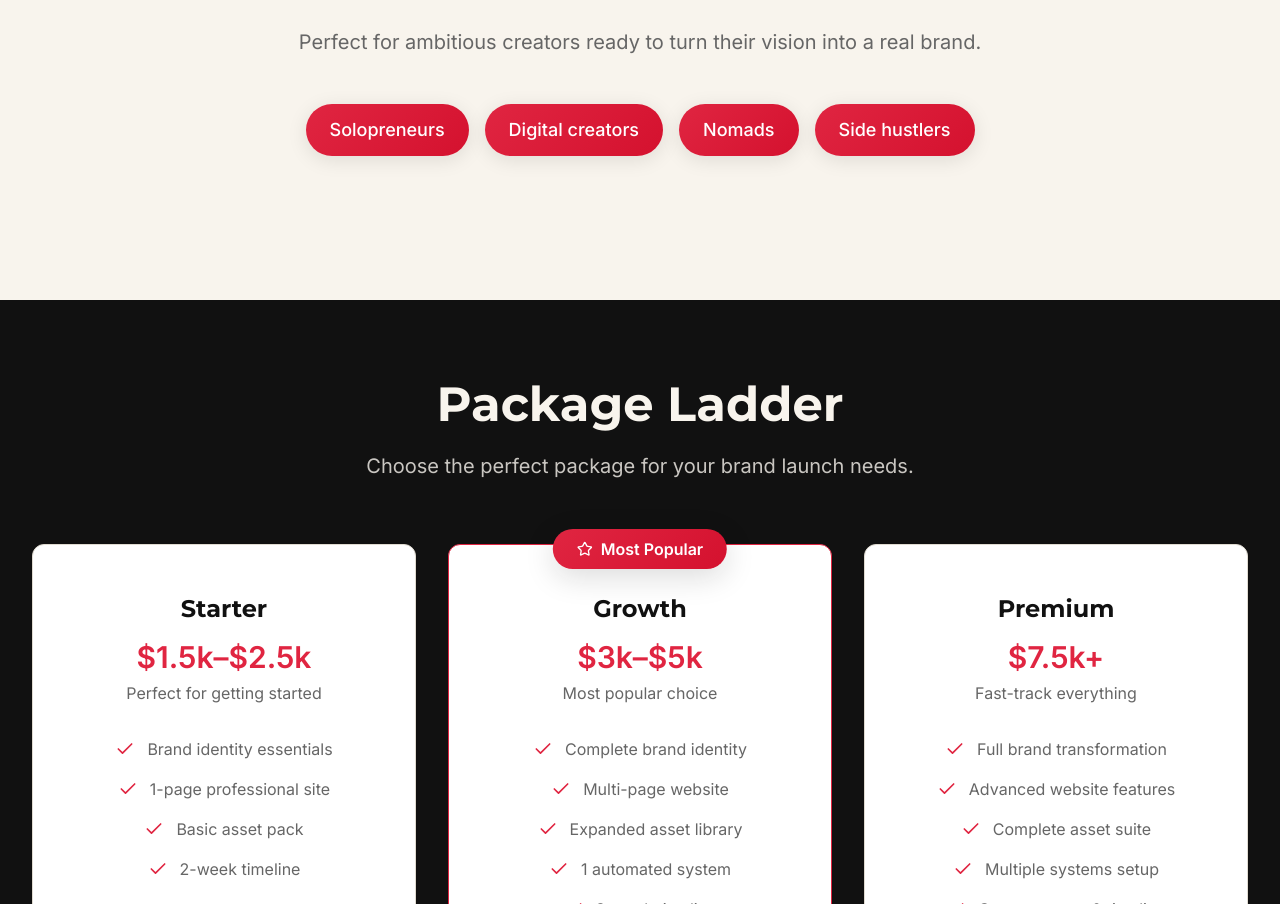
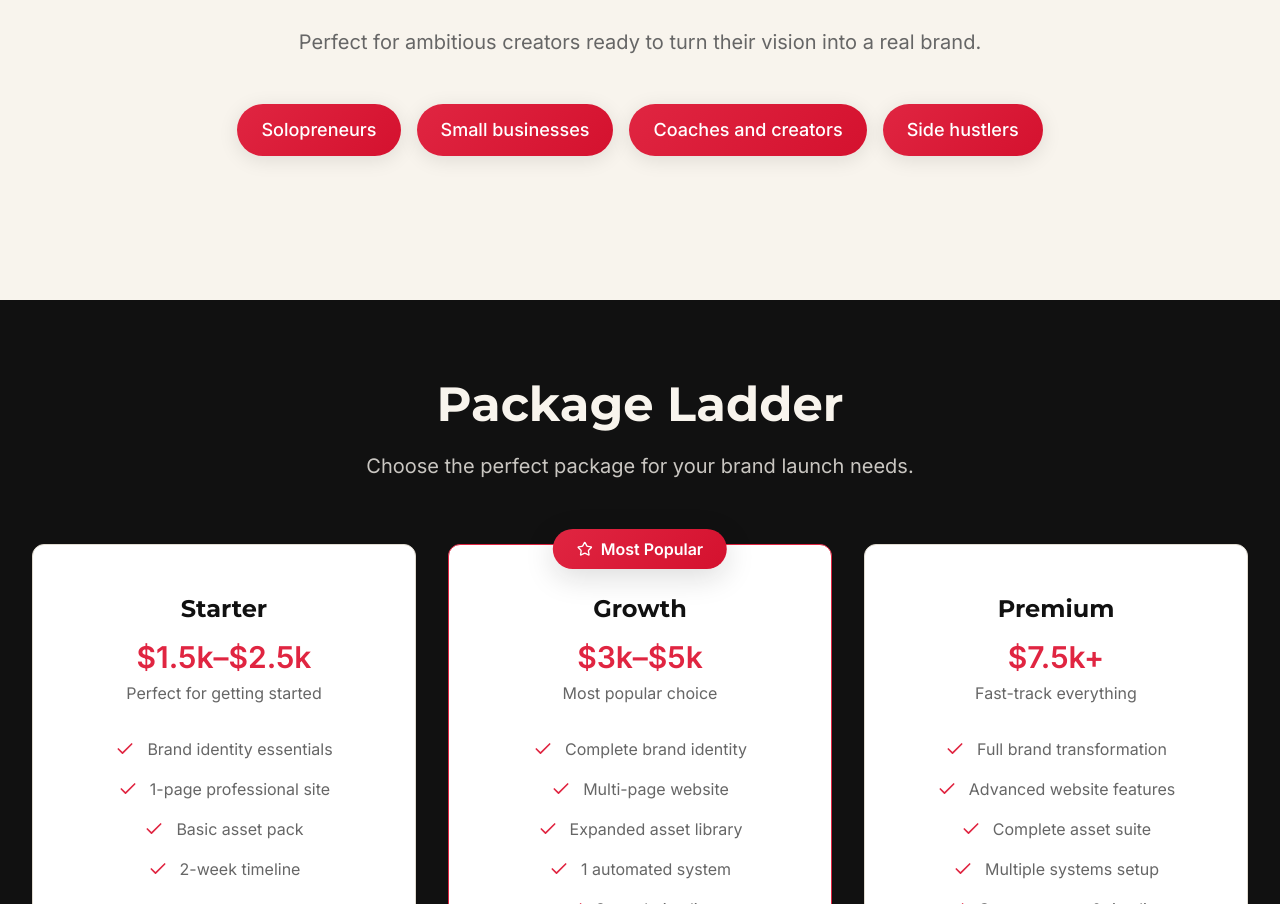
Before and after one commit to lynnslens/launchspark-kit, a React (Vite) app: page / in a window 1280 px wide. Shown: the part 2039-2943 px from the top of the page. Built offline with nearby package versions, Linux system fonts and the light colour scheme.

Commit message:
Update "Who It's For" section
Update the audience list in the "Who It's For" section to: solopreneurs, small businesses, coaches and creators, side hustlers.

```diff
--- a/src/components/WhoItsFor.tsx
+++ b/src/components/WhoItsFor.tsx
@@ -1,7 +1,7 @@
 const audiences = [
   "Solopreneurs",
-  "Digital creators",
-  "Nomads",
+  "Small businesses",
+  "Coaches and creators",
   "Side hustlers",
 ];
 
```
